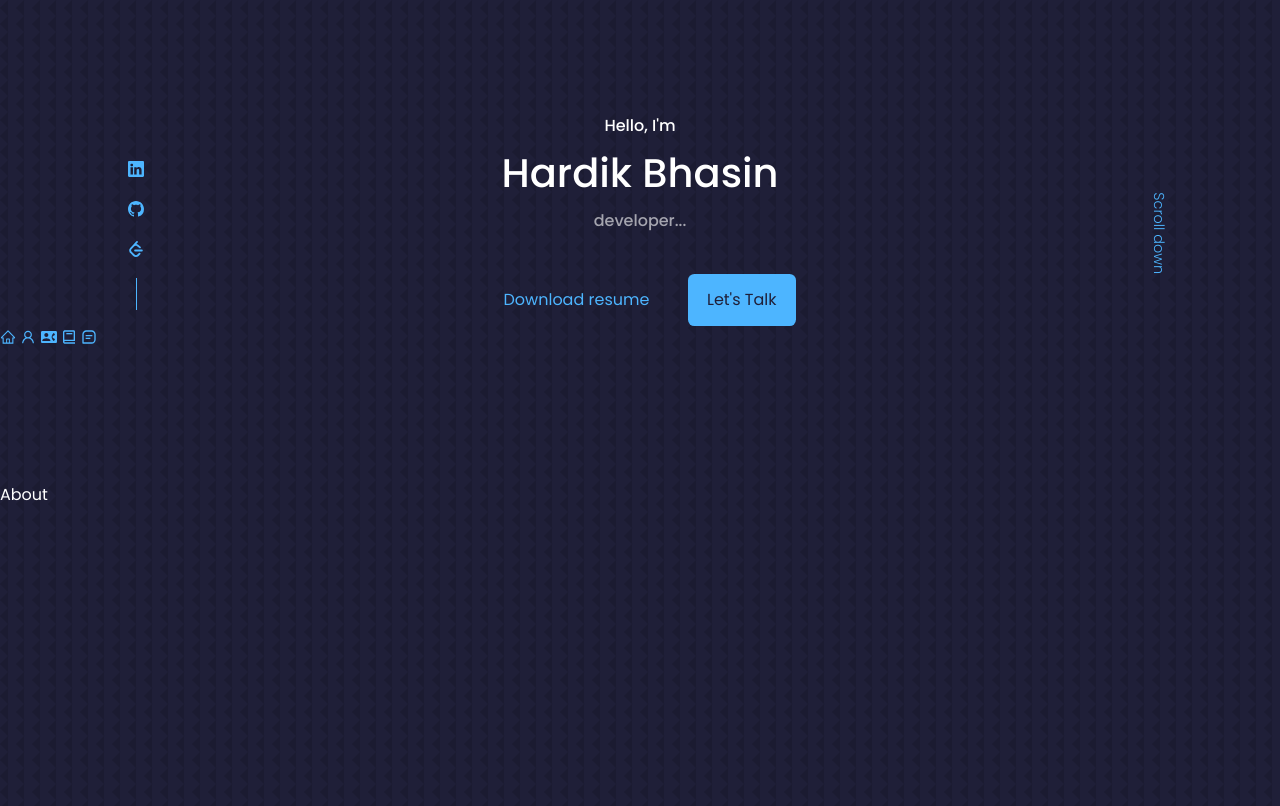
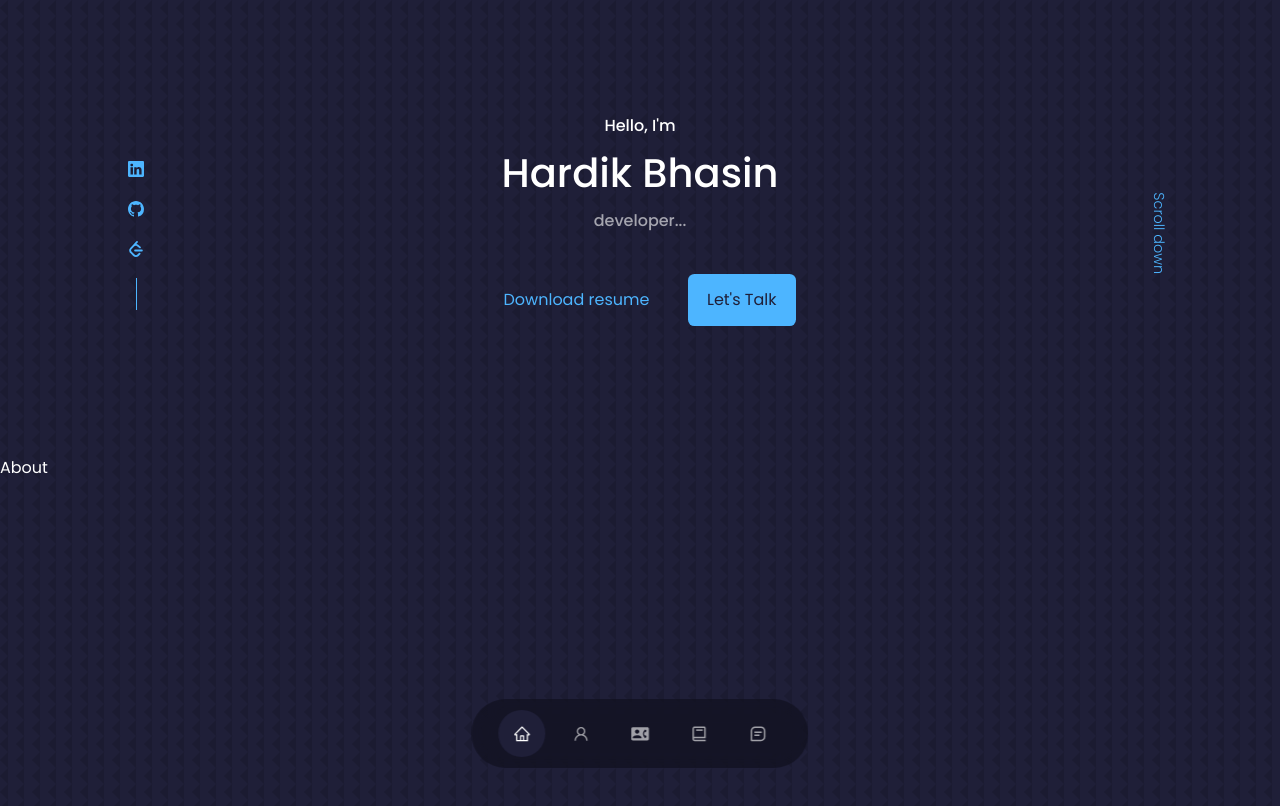
Before and after one commit to hardikbhasin/portfolio, a React (Create React App) app: page / in a window 1280 px wide. Shown: the top 806 px of the page. Built offline with nearby package versions, Linux system fonts and the light colour scheme.

Commit message:
added nav css

```diff
--- a/src/components/nav/nav.css
+++ b/src/components/nav/nav.css
@@ -0,0 +1,33 @@
+nav {
+    background: rgba(0, 0, 0, 0.3);
+    width: max-content;
+    display: block;
+    padding: 0.7rem 1.7rem;
+    z-index: 2;
+    position: fixed;
+    left: 50%;
+    transform: translateX(-50%);
+    bottom: 2rem;
+    display: flex;
+    gap: 0.8rem;
+    border-radius: 3rem;
+    backdrop-filter: blur(15px);
+  }
+
+  nav a {
+    background: transparent;
+    padding: 0.9rem;
+    border-radius: 50%;
+    display: flex;
+    color: var(--color-light);
+    font-size: 1.1rem;
+  }
+
+  nav a:hover {
+    background: rgba(0, 0, 0, 0.3);
+  }
+
+  nav a.active {
+    background: var(--color-bg);
+    color: var(--color-white);
+  }
--- a/src/components/nav/nav.jsx
+++ b/src/components/nav/nav.jsx
@@ -9,7 +9,7 @@
 const nav = () => {
   return (
     <nav>
-      <a href="#home"> <AiOutlineHome /></a>
+      <a href="#home" className='active'> <AiOutlineHome /></a>
       <a href="#about"> <AiOutlineUser /></a>
       <a href="#contact"> <MdContactPhone/></a>
       <a href="#experience"> <BiBook /></a>
```
